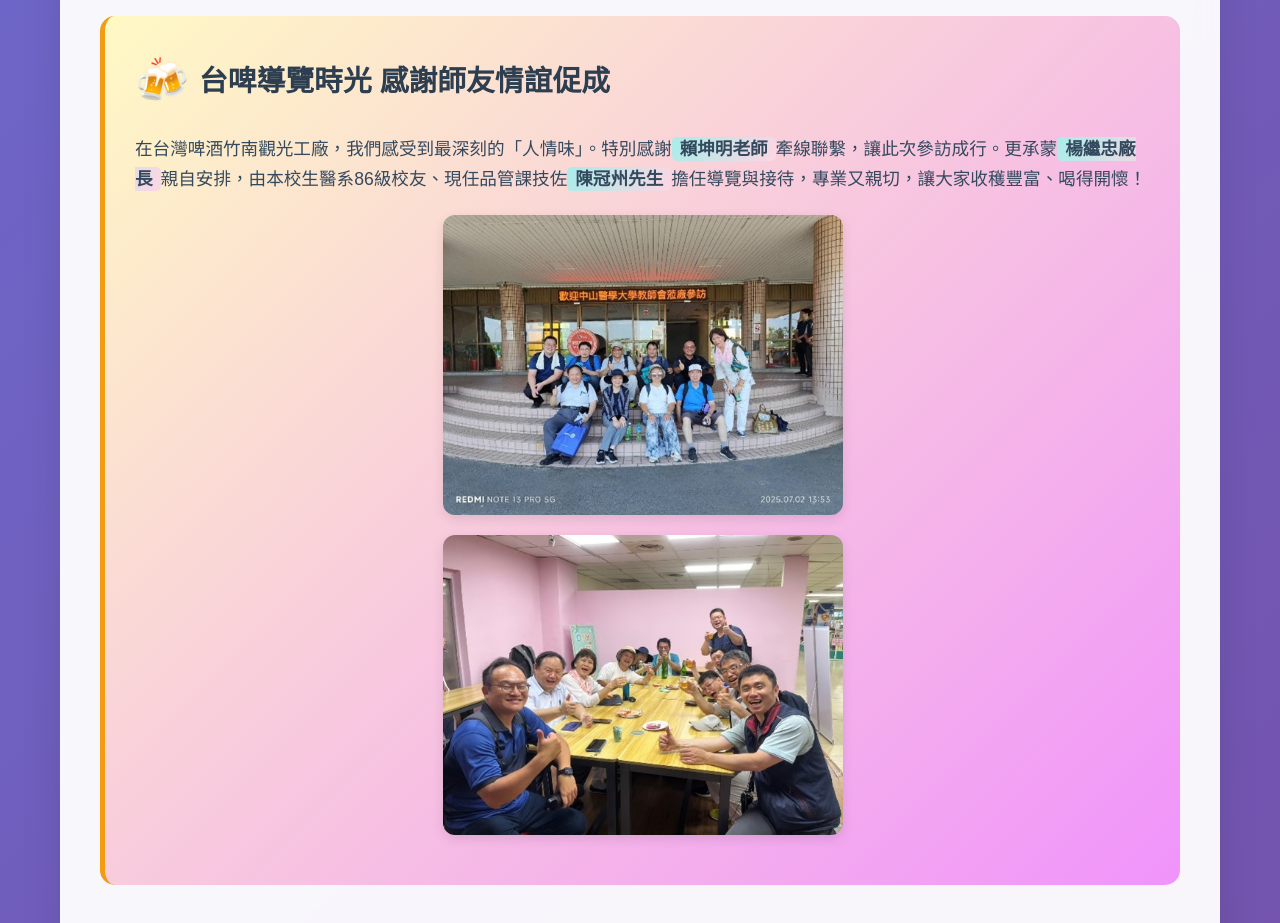
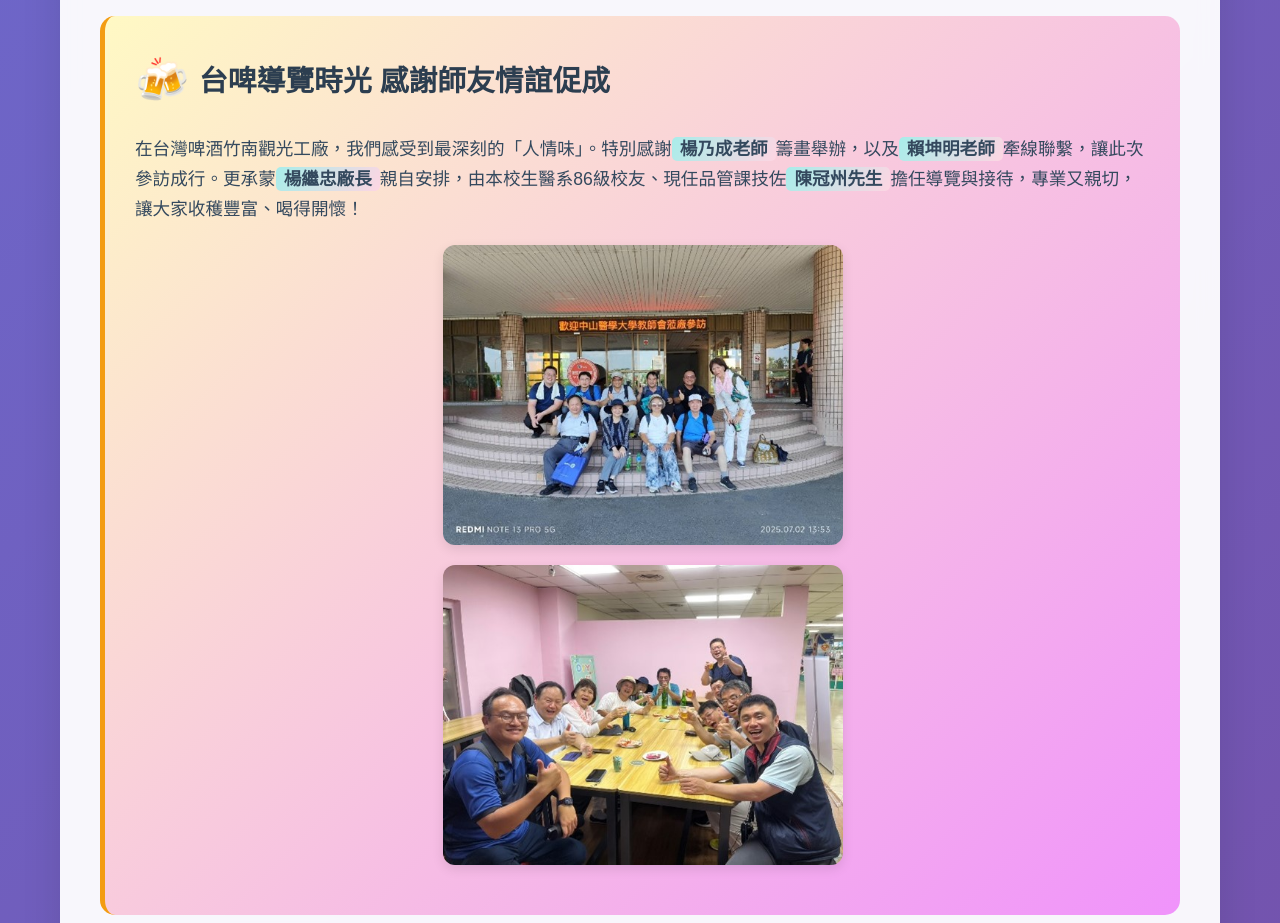
Before and after one commit to Shen0524/go21, a plain HTML site: page index.html in a window 1280 px wide. Shown: the part 3080-4003 px from the top of the page. Drawn offline with Linux system fonts and the light colour scheme.

Commit message:
Update index.html

```diff
--- a/index.html
+++ b/index.html
@@ -269,7 +269,7 @@
 
             <div class="activity-section special-thanks">
                 <h2><span class="emoji">🍻</span> 台啤導覽時光 感謝師友情誼促成</h2>
-                <p>在台灣啤酒竹南觀光工廠，我們感受到最深刻的「人情味」。特別感謝<span class="highlight">賴坤明老師</span>牽線聯繫，讓此次參訪成行。更承蒙<span class="highlight">楊繼忠廠長</span>親自安排，由本校生醫系86級校友、現任品管課技佐<span class="highlight">陳冠州先生</span>擔任導覽與接待，專業又親切，讓大家收穫豐富、喝得開懷！</p>
+                <p>在台灣啤酒竹南觀光工廠，我們感受到最深刻的「人情味」。特別感謝<span class="highlight">楊乃成老師</span>籌畫舉辦，以及<span class="highlight">賴坤明老師</span>牽線聯繫，讓此次參訪成行。更承蒙<span class="highlight">楊繼忠廠長</span>親自安排，由本校生醫系86級校友、現任品管課技佐<span class="highlight">陳冠州先生</span>擔任導覽與接待，專業又親切，讓大家收穫豐富、喝得開懷！</p>
              <img src="images/img3.jpg" alt="台啤工廠導覽合照">
 			 <img src="images/img31.jpg" alt="台啤工廠導覽合照">
 
```
